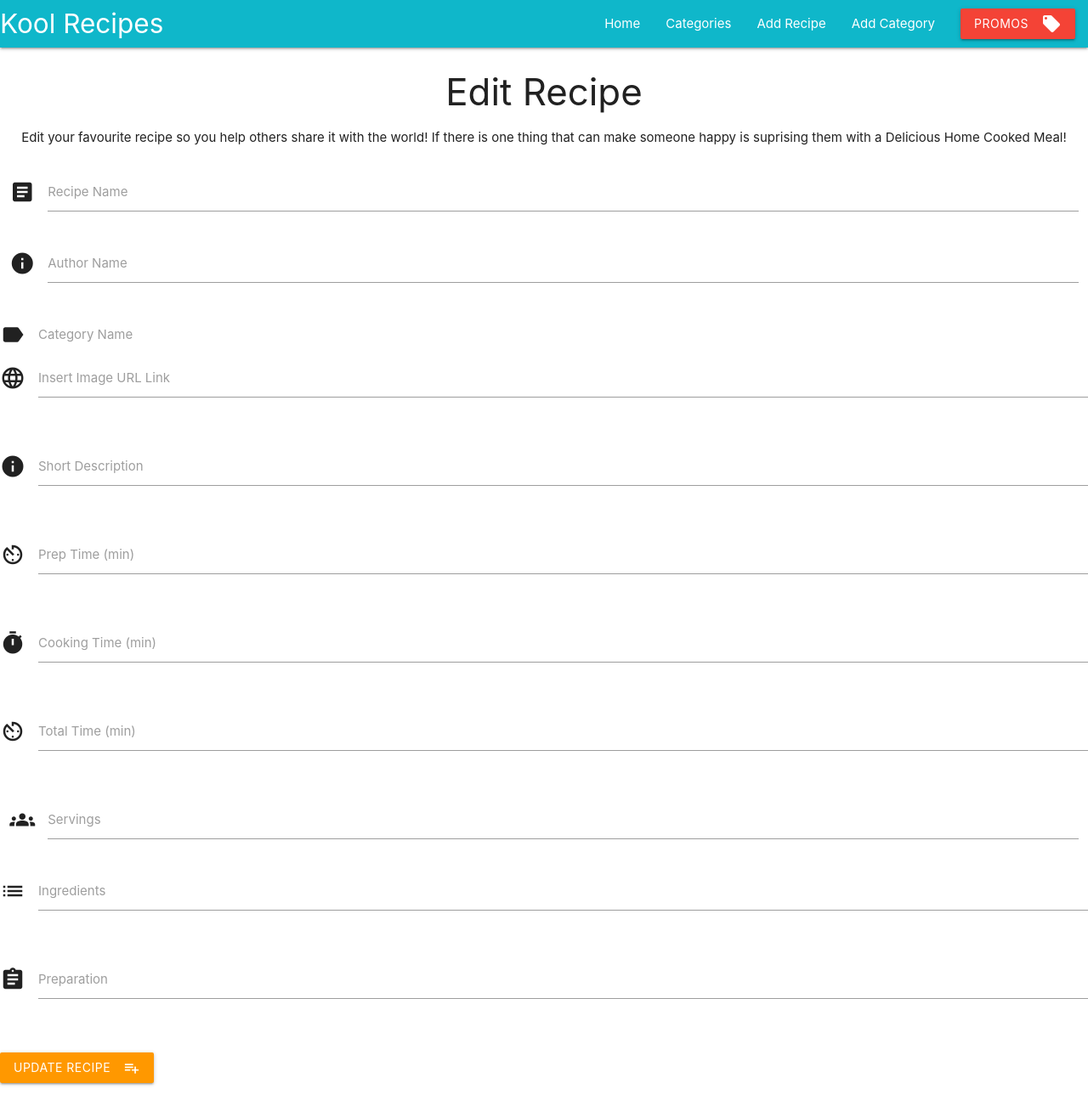
After one commit to Code-Institute-Submissions/cimp4-kool-data, a Flask app: template templates/editrecipe.html in a window 1280 px wide. The commit adds this page. Shown: the whole page at 85% size. Run offline with Flask 2, Linux system fonts and the light colour scheme; the template is opened without the code that fills it, so the values that code supplies are empty; some libraries are stand-ins or nearby versions.

Commit message:
Added app route and editrecipe.html for recipe editing functionality

```diff
--- a/app.py
+++ b/app.py
@@ -38,6 +38,46 @@ def add_recipe():
     return render_template('addrecipe.html',
     categories=mongo.db.categories.find())
 
+# This route will find the specific recipe id and render the recipecomplete.html page displaying all the details
+@app.route('/recipe/<recipe_id>')
+def recipe_complete(recipe_id):
+    the_recipe = mongo.db.recipes.find_one({"_id": ObjectId(recipe_id)})
+    return render_template("recipecomplete.html", recipe=the_recipe,
+    ads=mongo.db.ads.find())
+
+# This route will render the editrecipe.html page displaying so the specific recipe can be edited/updated.
+@app.route('/edit_recipe/<recipe_id>')
+def edit_recipe(recipe_id):
+    the_recipe = mongo.db.recipes.find_one({'_id': ObjectId(recipe_id)})
+    all_categories =  mongo.db.categories.find()
+    return render_template('editrecipe.html', recipe=the_recipe, categories=all_categories)
+
+# This route will POST any updated fields to the database.
+@app.route('/update_recipe/<recipe_id>', methods=['POST'])
+def update_recipe(recipe_id):
+    recipes = mongo.db.recipes
+    recipes.update({'_id': ObjectId(recipe_id)},
+    {
+        'recipe_name':request.form.get('recipe_name'),
+        'recipe_author_name':request.form.get('recipe_author_name'),
+        'category_name':request.form.get('category_name'),
+        'recipe_description':request.form.get('recipe_description'),
+        'recipe_prep_time':request.form.get('recipe_prep_time'),
+        'recipe_cooking_time':request.form.get('recipe_cooking_time'),
+        'recipe_total_time':request.form.get('recipe_total_time'),
+        'recipe_servings':request.form.get('recipe_servings'),
+        'recipe_ingredients':request.form.get('recipe_ingredients'),
+        'recipe_instructions':request.form.get('recipe_instructions'),
+        'recipe_img_url':request.form.get('recipe_img_url')
+    })
+    return redirect(url_for('get_recipes'))
+
+# This route will send the remove command to the database in order to remove the specific recipe permanently
+@app.route('/delete_recipe/<recipe_id>')
+def delete_recipe(recipe_id):
+    mongo.db.recipes.remove({'_id': ObjectId(recipe_id)})
+    return redirect(url_for('get_recipes'))
+
 if __name__ == '__main__':
     app.run(host=os.environ.get('IP'),
             port=int(os.environ.get('PORT')),
--- a/static/css/style.css
+++ b/static/css/style.css
@@ -29,3 +29,9 @@ nav ul a {
 .bgcardrev{
     background-image: linear-gradient(white, white, powderblue) !important;
 }
+
+/* All Classes Related to recipecomplete.html */
+.authname {
+    font-size: 10px;
+    font-style: italic !important;
+}
--- /dev/null
+++ b/templates/editrecipe.html
@@ -0,0 +1,105 @@
+{% extends 'base.html' %}
+{% block content %}
+
+
+
+  <div class="center">
+  <h3>Edit Recipe</h3>
+  <p>
+    Edit your favourite recipe so you help others share it with the world! If there is one thing that can make someone happy is suprising them with a Delicious Home Cooked Meal!
+  </p>
+  </div>
+  <div class="row">
+    <form action="{{ url_for('update_recipe', recipe_id=recipe._id)}}" method="POST" class="col s12">
+      <div class="row">
+        <div class="input-field col s12">
+          <i class="material-icons prefix">article</i>
+          <input id="recipe_name" name="recipe_name" type="text" class="validate" value="{{recipe.recipe_name}}">
+          <label for="icon_prefix">Recipe Name</label>
+        </div>
+        <div class="input-field col s12">
+          <i class="material-icons prefix myicon">info</i>
+          <input id="recipe_author_name" name="recipe_author_name" type="text" class="validate" required="" aria-required="true"value="{{recipe.recipe_author_name}}">
+          <label for="icon_prefix">Author Name</label>
+        </div>
+        <div class="row">
+          <div class="input-field col s12">
+            <i class="material-icons prefix">label</i>
+            <select id="category" name="category_name" >
+                <option value="" disabled selected>Choose</option>
+                {% for cat in categories %}
+                    {% if cat.category_name == recipe.category_name %}
+                     <option required="" aria-required="true" value="{{cat.category_name}}" selected >{{cat.category_name}}</option>
+                    {% else %}
+                     <option required="" aria-required="true"value="{{cat.category_name}}" selected >{{cat.category_name}}</option>
+                    {% endif %}
+                {% endfor %}
+
+              </select>
+              <label>Category Name</label>
+          </div>
+        </div>
+        <div class="row">
+          <div class="input-field col s12">
+            <i class="material-icons prefix">language</i>
+            <input id="recipe_img_url" name="recipe_img_url" type="url" class="validate" required="" aria-required="true" value="{{recipe.recipe_img_url}}">
+            <label for="input_text">Insert Image URL Link</label>
+          </div>
+        </div>
+        <div class="row">
+          <div class="input-field col s12">
+            <i class="material-icons prefix">info</i>
+            <input id="recipe_description" name="recipe_description" type="text" class="materialize-textarea" required="" aria-required="true" value="{{recipe.recipe_description}}" data-length="20">
+            <label for="input_text">Short Description</label>
+          </div>
+        </div>
+        <div class="row">
+          <div class="input-field col s12">
+            <i class="material-icons prefix">av_timer</i>
+            <input id="recipe_prep_time" name="recipe_prep_time" type="number" class="validate" required="" aria-required="true" value="{{recipe.recipe_prep_time}}">
+            <label for="icon_prefix">Prep Time (min)</label>
+          </div>
+        </div>
+        <div class="row">
+          <div class="input-field col s12">
+            <i class="material-icons prefix">timer</i>
+            <input id="recipe_cooking_time" name="recipe_cooking_time" type="number" class="validate" required="" aria-required="true" value="{{recipe.recipe_cooking_time}}" >
+            <label for="icon_prefix">Cooking Time (min)</label>
+          </div>
+        </div>
+        <div class="row">
+          <div class="input-field col s12">
+            <i class="material-icons prefix">av_timer</i>
+            <input id="recipe_total_time" name="recipe_total_time" type="number" class="validate" required="" aria-required="true" value="{{recipe.recipe_total_time}}">
+            <label for="icon_prefix">Total Time (min)</label>
+          </div>
+        </div>
+        <div class="input-field col s12">
+          <i class="material-icons prefix myicon">groups</i>
+          <input id="recipe_servings" name="recipe_servings" type="number" class="validate" required="" aria-required="true" value="{{recipe.recipe_servings}}">
+          <label for="icon_prefix">Servings</label>
+        </div>
+        <div class="row">
+          <div class="input-field col s12">
+            <i class="material-icons prefix">list</i>
+            <input id="recipe_ingredients" name="recipe_ingredients" type="tel" class="validate" required="" aria-required="true" value="{{recipe.recipe_ingredients}}">
+            <label for="icon_telephone">Ingredients</label>
+          </div>
+        </div>
+        <div class="row">
+          <div class="input-field col s12">
+            <i class="material-icons prefix">assignment</i>
+            <input id="recipe_instructions" name="recipe_instructions" type="tel" class="validate" required="" aria-required="true" value="{{recipe.recipe_instructions}}">
+            <label for="icon_telephone">Preparation</label>
+          </div>
+        </div>
+      </div>
+      <div class="row">
+          <button class="btn waves-effect waves-light orange" type="submit" name="action">Update Recipe
+            <i class="material-icons right">playlist_add</i>
+          </button>
+      </div>
+    </form>
+  </div>
+
+{% endblock %}
```
Also changed, not shown: templates/recipecomplete.html (added, +55 -0 lines), README.md.
